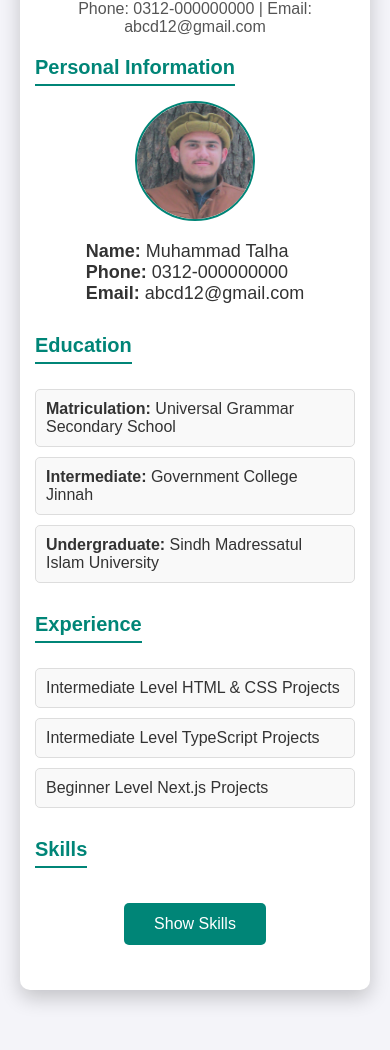
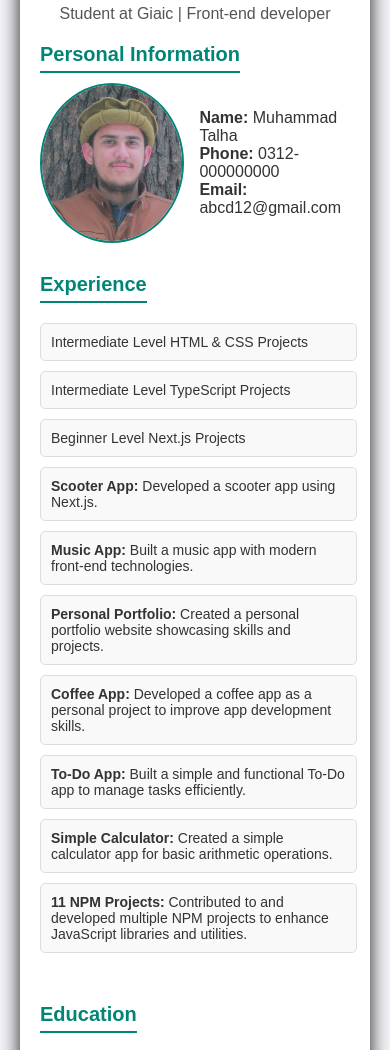
Before and after one commit to M-Talha183/resume-builder, a website: page milestone1&2/index.html in a window 390 px wide. Shown: the part 77-1127 px from the top of the page. Drawn offline with Linux system fonts and the light colour scheme.

Commit message:
Add modification

```diff
--- a/milestone1&2/index.html
+++ b/milestone1&2/index.html
@@ -1,65 +1,3 @@
-<!-- <!DOCTYPE html>
-<html lang="en">
-<head>
-    <meta charset="UTF-8">
-    <meta name="viewport" content="width=device-width, initial-scale=1.0">
-    <title>Static resume Builder</title>
-    <link rel="stylesheet" href="style.css">
-</head>
-<body>
-
-    <div class="main">
-        <div><h1 id="heading">Resume Builder</h1></div>
-        <div><h3 id="head">Personal Information</h3></div>
-        <div class="personal">
-          <div> <img src="img.png.JPG" alt=""> </div>
-            <div class="personal-info">
-               <p>Name : Muhammad Talha  </p>
-               <p>Phone: 0312-000000000  </p>
-               <p>Email:abcd12@gmail.com </p>
-          </div>
-
-        </div>
-        <div><h2 id="head">Education</h2></div>
-        <div>
-            <p>Matriculation : Universal Grammar Secondary School </p>
-             <p>Intertmediate :Government College Jinnah </p>
-              <p>Undergraduate : Sindh Madressatul Islam University </p>
-        </div>
-        <div><h2 id="head">Experience</h2></div>
-        <div><p>Intertmediate Level Html Css Projects<br>
-                <p>Intertmediate Level Typescript Projects </p>
-               <p> Beginner Level Nextjs Projects </p>
-            </div>
-            <div>            <button class="btn" id="show-skills-btn">Show Skills</button> </div>
-            <div id="skills" style="display: none;">
-
-              <ul>
-                <li>HTML</li>
-                <li>CSS</li>
-                <li>TAILWIND CSS</li>
-                <li>TYPESCRIPT</li>
-                <li>JAVASCRIPT</li>
-                <li>Node js</li>
-                <li>React</li>
-                <li>Github</li>
-                <li>JAVA</li>
-                <li>C</li>
-                <li>Next js</li>
-                <li>Figma</li>
-                <li>UI Libaries</li>
-                <li>UI Design</li>
-
-
-              </ul>
-            </div>
-    </div>
-
-    <script src="script.js"></script>
-</body>
-</html> -->
-
-
 <!DOCTYPE html>
 <html lang="en">
 
@@ -75,10 +13,13 @@
         <div class="header">
             <h1>Muhammad Talha</h1>
             <p class="contact-info">
-                Phone: 0312-000000000 | Email: abcd12@gmail.com
+              Student at Giaic | Front-end developer
             </p>
         </div>
 
+        <div class="content">
+            <!-- Left Column -->
+            <div class="left-column">
                 <div class="section">
                     <h2 class="section-title">Personal Information</h2>
                     <div class="personal-info">
@@ -91,21 +32,34 @@
                     </div>
                 </div>
 
+                <!-- Moved the Experience Section to Left Column -->
+                <div class="section">
+                    <h2 class="section-title">Experience</h2>
+                    <ul class="experience-list">
+                        <li>Intermediate Level HTML & CSS Projects</li>
+                        <li>Intermediate Level TypeScript Projects</li>
+                        <li>Beginner Level Next.js Projects</li>
+                        <li><strong>Scooter App:</strong> Developed a scooter app using Next.js.</li>
+                        <li><strong>Music App:</strong> Built a music app with modern front-end technologies.</li>
+                        <li><strong>Personal Portfolio:</strong> Created a personal portfolio website showcasing skills and projects.</li>
+                        <li><strong>Coffee App:</strong> Developed a coffee app as a personal project to improve app development skills.</li>
+                        <li><strong>To-Do App:</strong> Built a simple and functional To-Do app to manage tasks efficiently.</li>
+                        <li><strong>Simple Calculator:</strong> Created a simple calculator app for basic arithmetic operations.</li>
+                        <li><strong>11 NPM Projects:</strong> Contributed to and developed multiple NPM projects to enhance JavaScript libraries and utilities.</li>
+
+                    </ul>
+                </div>
+            </div>
+
+            <!-- Right Column -->
+            <div class="right-column">
+                <!-- Moved the Education Section to Right Column -->
                 <div class="section">
                     <h2 class="section-title">Education</h2>
                     <ul class="education-list">
                         <li><strong>Matriculation:</strong> Universal Grammar Secondary School</li>
                         <li><strong>Intermediate:</strong> Government College Jinnah</li>
                         <li><strong>Undergraduate:</strong> Sindh Madressatul Islam University</li>
-            </ul>
-        </div>
-
-        <div class="section">
-            <h2 class="section-title">Experience</h2>
-            <ul class="experience-list">
-                <li>Intermediate Level HTML & CSS Projects</li>
-                <li>Intermediate Level TypeScript Projects</li>
-                <li>Beginner Level Next.js Projects</li>
                     </ul>
                 </div>
 
@@ -122,13 +76,13 @@
                             <li>Node.js</li>
                             <li>React</li>
                             <li>GitHub</li>
-                    <li>Java</li>
-                    <li>C</li>
-                    <li>Next.js</li>
-                    <li>Figma</li>
-                    <li>UI Libraries</li>
-                    <li>UI Design</li>
+                            <li>Java & C</li>
+                            <li>Next.js & Figma</li>
+                            <li>UI Designr Using UI Libraries</li>
+
                         </ul>
+                    </div>
+                </div>
             </div>
         </div>
     </div>
--- a/milestone1&2/style.css
+++ b/milestone1&2/style.css
@@ -4,6 +4,7 @@
   padding: 0;
   box-sizing: border-box;
   font-family: Arial, sans-serif;
+
 }
 
 body {
@@ -13,15 +14,16 @@ body {
   background-color: #f4f4f9;
   padding: 20px;
   margin: 0;
+
 }
 
 .main {
   background-color: #ffffff;
   width: 80%;
-  max-width: 900px;
+  max-width: 1200px;
   padding: 20px;
   border-radius: 10px;
-  box-shadow: 0 8px 20px rgba(0, 0, 0, 0.2);
+  box-shadow: 0 8px 20px rgba(0, 0, 0, 0.9);
   color: #333;
   margin-bottom: 20px;
 }
@@ -42,14 +44,20 @@ h1 {
   color: #555;
 }
 
+.content {
+  display: grid;
+  grid-template-columns: 1fr 1fr;
+  gap: 20px;
+}
+
 .section {
   margin-bottom: 30px;
 }
 
 .section-title {
-  font-size: 24px;
+  font-size: 22px;
   color: #008577;
-  margin-bottom: 15px;
+  margin-bottom: 10px;
   border-bottom: 2px solid #008577;
   display: inline-block;
   padding-bottom: 5px;
@@ -58,17 +66,17 @@ h1 {
 .personal-info {
   display: flex;
   align-items: center;
-  gap: 20px;
+  gap: 15px;
   margin-bottom: 20px;
 }
 
 .personal-details {
-  font-size: 18px;
+  font-size: 16px;
 }
 
 img {
-  height: 120px;
-  width: 120px;
+  height: 160px;
+  width: 160px;
   border-radius: 50%;
   border: 2px solid #008577;
 }
@@ -87,7 +95,7 @@ li {
   background-color: #f9f9f9;
   border: 1px solid #ddd;
   border-radius: 5px;
-  font-size: 18px;
+  font-size: 16px;
 }
 
 li:hover {
@@ -97,14 +105,14 @@ li:hover {
 .btn {
   background-color: #008577;
   color: #fff;
-  padding: 12px 30px;
-  font-size: 16px;
+  padding: 10px 25px;
+  font-size: 14px;
   border: none;
   border-radius: 5px;
   cursor: pointer;
   transition: background-color 0.3s ease;
+  margin-top: 10px;
   display: block;
-  margin: 20px auto;
 }
 
 .btn:hover {
@@ -116,18 +124,8 @@ li:hover {
 }
 
 @media only screen and (max-width: 768px) {
-  .main {
-      width: 95%;
-      padding: 15px;
-  }
-
-  h1 {
-      font-size: 28px;
-  }
-
-  .personal-info {
-      flex-direction: column;
-      align-items: center;
+  .content {
+      grid-template-columns: 1fr; /* Stacks columns on smaller screens */
   }
 }
 
@@ -136,11 +134,15 @@ li:hover {
       width: 100%;
   }
 
+  h1 {
+      font-size: 28px;
+  }
+
   .section-title {
       font-size: 20px;
   }
 
   li {
-      font-size: 16px;
+      font-size: 14px;
   }
 }
```
Lines whose indentation alone changed are shown as unchanged.
